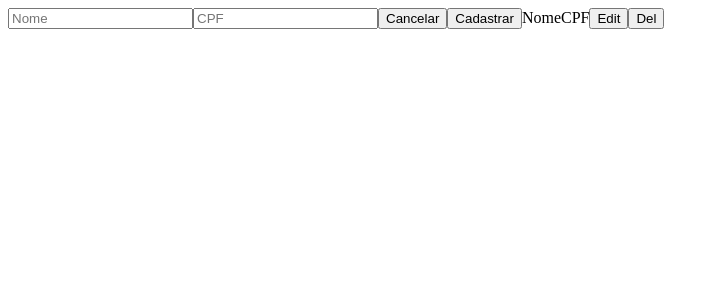
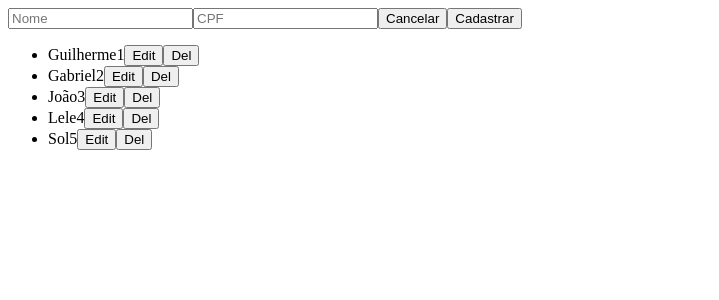
Before and after one commit to guimbou/projeto-crud, an Angular app: page / in a window 1280 px wide. Shown: the top 300 px of the page, without its empty margins (0-719 px from the left). Built offline with nearby package versions, Linux system fonts and the light colour scheme.

Commit message:
Adicionado lista dinâmica de pessoas

```diff
--- a/src/app/app.component.html
+++ b/src/app/app.component.html
@@ -1,2 +1,2 @@
 <app-cadastro></app-cadastro>
-<app-card></app-card>
+<app-lista></app-lista>
--- a/src/app/app.module.ts
+++ b/src/app/app.module.ts
@@ -4,12 +4,14 @@ import { BrowserModule } from '@angular/platform-browser';
 import { AppComponent } from './app.component';
 import { CadastroComponent } from './cadastro/cadastro.component';
 import { CardComponent } from './card/card.component';
+import { ListaComponent } from './lista/lista.component';
 
 @NgModule({
   declarations: [
     AppComponent,
     CadastroComponent,
-    CardComponent
+    CardComponent,
+    ListaComponent
   ],
   imports: [
     BrowserModule
--- a/src/app/cadastro/cadastro.component.html
+++ b/src/app/cadastro/cadastro.component.html
@@ -1,4 +1,4 @@
 <input type="text" placeholder="Nome"/>
 <input type="text" placeholder="CPF"/>
-<button type="button" (click)="onClick()">Cancelar</button>
-<button type="button" (click)="onClick()">Cadastrar</button>
+<button type="button" (click)="cancelar()">Cancelar</button>
+<button type="button" (click)="cadastrar()">Cadastrar</button>
--- a/src/app/cadastro/cadastro.component.ts
+++ b/src/app/cadastro/cadastro.component.ts
@@ -6,7 +6,11 @@ import { Component } from '@angular/core';
   styleUrls: ['./cadastro.component.css']
 })
 export class CadastroComponent {
-  onClick(): void{
-    alert("Cadastre-se para ganhar premios");
+  cadastrar(): void{
+    alert("Cadastrar");
+  }
+
+  cancelar(): void{
+    alert("Cancelar");
   }
 }
--- a/src/app/card/card.component.html
+++ b/src/app/card/card.component.html
@@ -1,5 +1,6 @@
-<label>Nome</label>
-<label>CPF</label>
+
+<label>{{nome}}</label>
+<label>{{cpf}}</label>
 
 <button (click)="editar()">Edit</button>
 <button (click)="deletar()">Del</button>
--- a/src/app/card/card.component.ts
+++ b/src/app/card/card.component.ts
@@ -1,4 +1,4 @@
-import { Component } from '@angular/core';
+import { Component, Input } from '@angular/core';
 
 @Component({
   selector: 'app-card',
@@ -7,6 +7,8 @@ import { Component } from '@angular/core';
 })
 export class CardComponent {
 
+  @Input() nome?: string;
+  @Input() cpf?: number;
 
   editar():void {
     alert("Editar");
--- /dev/null
+++ b/src/app/lista/lista.component.html
@@ -0,0 +1,5 @@
+<ul>
+    <li *ngFor="let pessoa of pessoas">
+        <app-card [nome]="pessoa.nome" [cpf]="pessoa.cpf"></app-card>
+    </li>
+</ul>
--- /dev/null
+++ b/src/app/lista/lista.component.ts
@@ -0,0 +1,12 @@
+import { Component } from '@angular/core';
+import { PESSOAS } from '../mock-pessoas';
+import { Pessoa } from '../pessoa';
+
+@Component({
+  selector: 'app-lista',
+  templateUrl: './lista.component.html',
+  styleUrls: ['./lista.component.css']
+})
+export class ListaComponent {
+  pessoas: Pessoa[] = PESSOAS;
+}
--- /dev/null
+++ b/src/app/mock-pessoas.ts
@@ -0,0 +1,9 @@
+import { Pessoa } from "./pessoa";
+
+export const PESSOAS: Pessoa[] = [
+    {nome: 'Guilherme', cpf: 1},
+    {nome: 'Gabriel', cpf: 2},
+    {nome: 'João', cpf: 3},
+    {nome: 'Lele', cpf: 4},
+    {nome: 'Sol', cpf: 5}
+]
--- /dev/null
+++ b/src/app/pessoa.ts
@@ -0,0 +1,4 @@
+export interface Pessoa {
+    nome: string;
+    cpf: number;
+}
```
Also changed, not shown: src/app/lista/lista.component.css (added), 1 other file (tests, documents, lock files or other folders).
